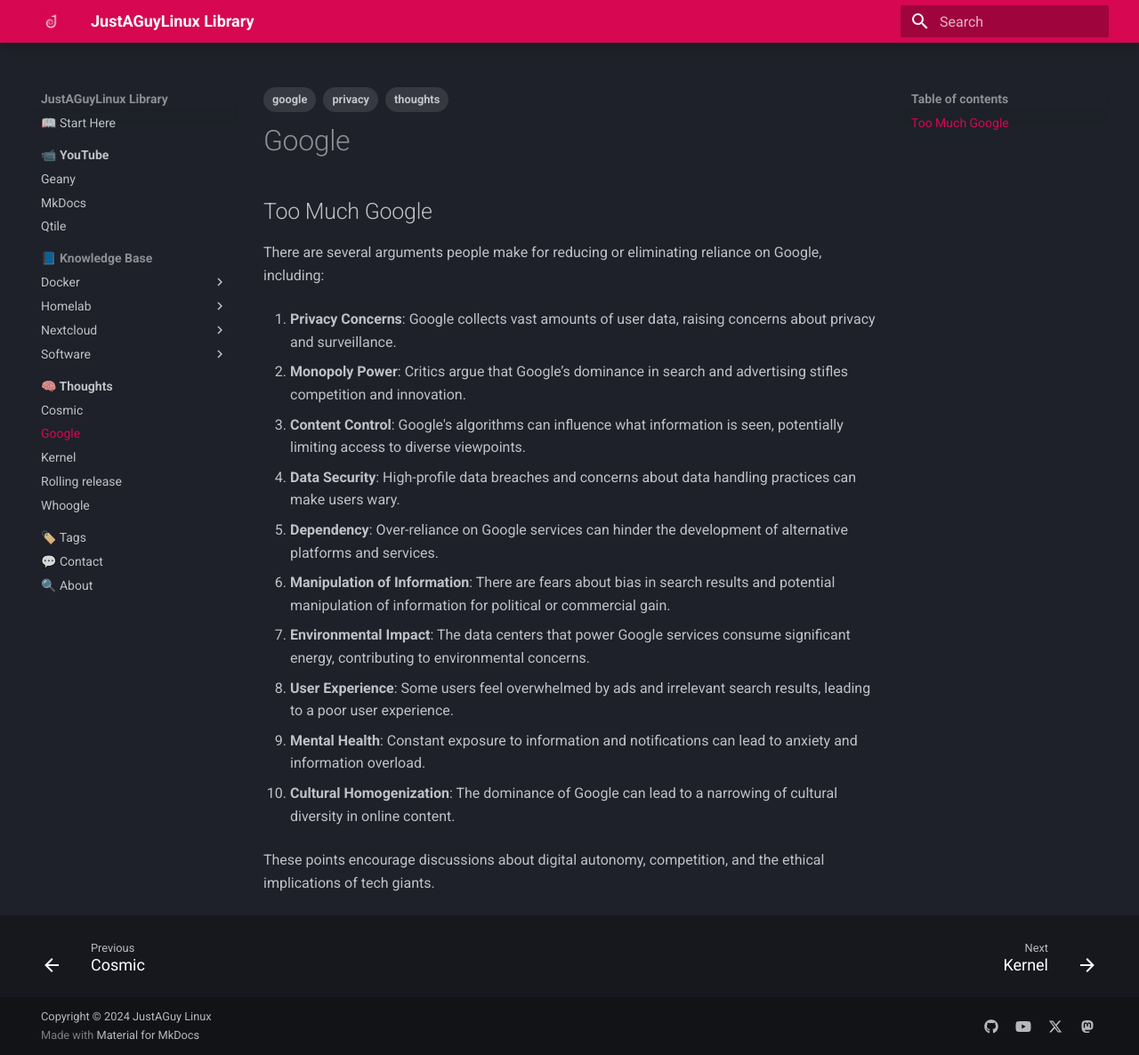
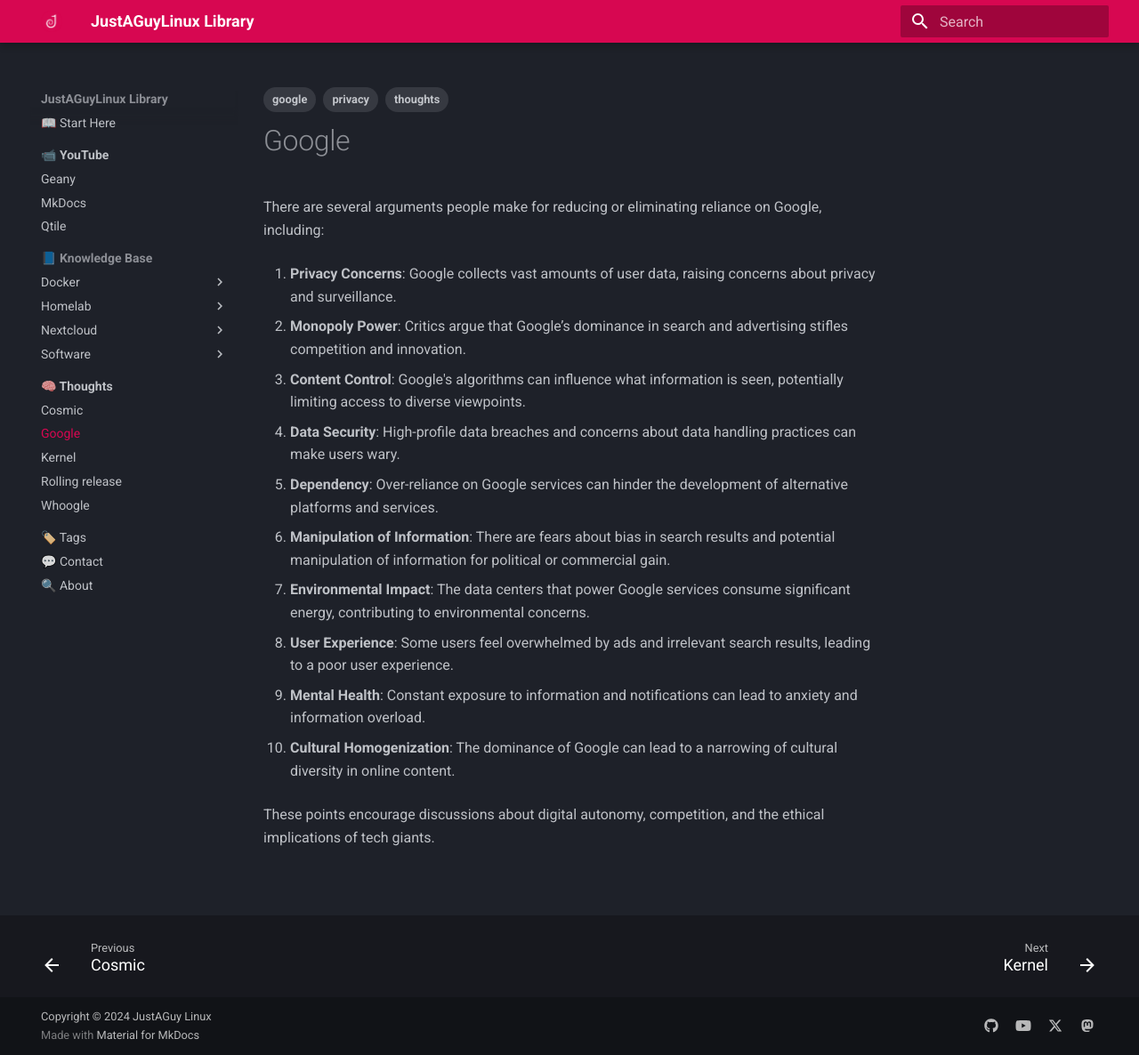
Before and after one commit to drewgrif/jagmkdocs, an MkDocs documentation site: the page built from docs/thoughts/google.md, in a window 1280 px wide and 1186 px high. Shown: the whole window at 89% size. Built offline with MkDocs 1.6.1 and Material for MkDocs 9.7.7, drawn with Linux system fonts in a browser that asks for light colours.

Commit message:
Update google.md

```diff
--- a/docs/thoughts/google.md
+++ b/docs/thoughts/google.md
@@ -4,9 +4,6 @@ tags:
     - privacy
     - thoughts
 ---
-
-## Too Much Google
-
 There are several arguments people make for reducing or eliminating reliance on Google, including:
 
 1. **Privacy Concerns**: Google collects vast amounts of user data, raising concerns about privacy and surveillance.
```
